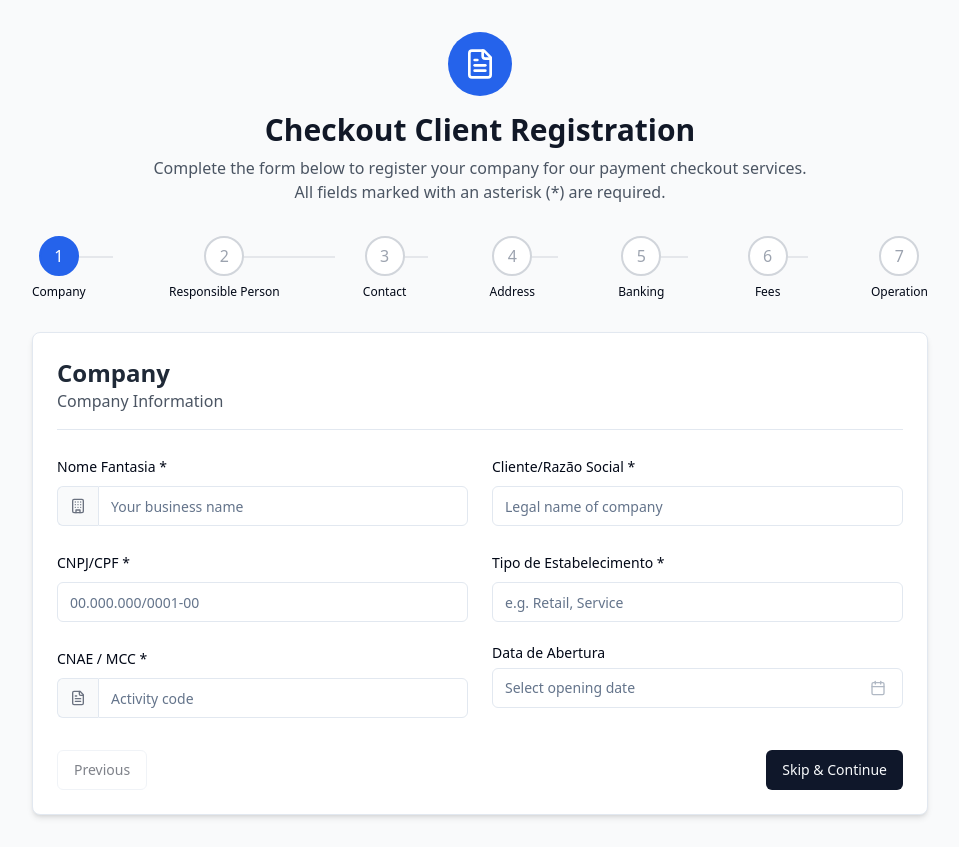
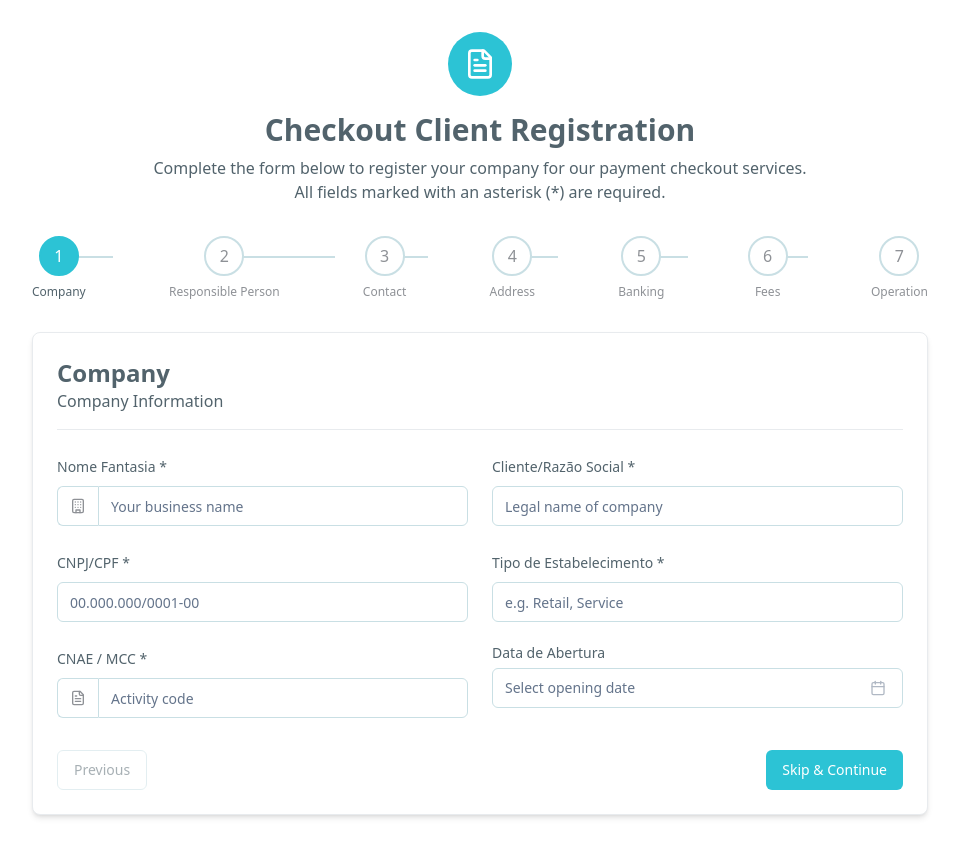
Before and after one commit to diegoquintao/checkout-client-flow, a React (Vite) app: page / in a window 1280 px wide. Shown: the whole page, without its empty margins (160-1119 px from the left). Built offline with nearby package versions, Linux system fonts and the light colour scheme.

Commit message:
Refactor: Apply Blip UAI design system
Apply the Blip UAI design system to all form sections.

```diff
--- a/src/components/FormHeader.tsx
+++ b/src/components/FormHeader.tsx
@@ -5,12 +5,12 @@ const FormHeader = () => {
   return (
     <div className="text-center mb-8">
       <div className="flex justify-center mb-4">
-        <div className="h-16 w-16 bg-blue-600 rounded-full flex items-center justify-center">
+        <div className="h-16 w-16 bg-primary rounded-full flex items-center justify-center hover:bg-primary-hover transition-colors">
           <FileText className="h-8 w-8 text-white" />
         </div>
       </div>
-      <h1 className="text-3xl font-bold text-gray-900 mb-2">Checkout Client Registration</h1>
-      <p className="text-gray-600 max-w-2xl mx-auto">
+      <h1 className="text-3xl font-bold text-blip-dark-gray mb-2">Checkout Client Registration</h1>
+      <p className="text-blip-text-gray max-w-2xl mx-auto">
         Complete the form below to register your company for our payment checkout services.
         All fields marked with an asterisk (*) are required.
       </p>
--- a/src/components/FormStepper.tsx
+++ b/src/components/FormStepper.tsx
@@ -23,19 +23,19 @@ const FormStepper = ({ steps, currentStep, onStepClick }: FormStepperProps) => {
           className={cn(
             "flex flex-col items-center relative cursor-pointer",
             index !== steps.length - 1 &&
-              "after:content-[''] after:absolute after:w-full after:h-[2px] after:bg-gray-200 after:top-5 after:left-1/2 after:translate-y-0"
+              "after:content-[''] after:absolute after:w-full after:h-[2px] after:bg-blip-light-cyan after:top-5 after:left-1/2 after:translate-y-0"
           )}
           onClick={() => onStepClick?.(index)}
         >
           <div
             className={cn(
-              "w-10 h-10 flex items-center justify-center rounded-full border-2 relative z-10",
+              "w-10 h-10 flex items-center justify-center rounded-full border-2 relative z-10 transition-all duration-200",
               currentStep === index
-                ? "bg-blue-600 border-blue-600 text-white"
+                ? "bg-primary border-primary text-white"
                 : index < currentStep
-                ? "bg-green-600 border-green-600 text-white"
-                : "bg-white border-gray-300 text-gray-400",
-              "hover:border-blue-400 transition-colors"
+                ? "bg-blip-success border-blip-success text-white"
+                : "bg-white border-blip-light-cyan text-blip-gray",
+              "hover:border-primary hover:shadow-sm"
             )}
           >
             {index < currentStep ? (
@@ -44,7 +44,10 @@ const FormStepper = ({ steps, currentStep, onStepClick }: FormStepperProps) => {
               <span>{index + 1}</span>
             )}
           </div>
-          <div className="text-xs mt-2 font-medium text-center">
+          <div className={cn(
+            "text-xs mt-2 font-medium text-center",
+            currentStep === index ? "text-blip-dark-gray" : "text-blip-gray"
+          )}>
             {step.title}
           </div>
         </div>
--- a/src/components/MultiStepForm.tsx
+++ b/src/components/MultiStepForm.tsx
@@ -1,3 +1,4 @@
+
 import { useState } from "react";
 import { Button } from "@/components/ui/button";
 import { Separator } from "@/components/ui/separator";
@@ -140,13 +141,13 @@ const MultiStepForm = () => {
         onStepClick={goToStep}
       />
 
-      <Card className="p-6 shadow-md mt-8">
+      <Card className="p-6 shadow-md mt-8 border-blip-soft-gray bg-white transition-all duration-200 hover:shadow-lg">
         <div className="mb-6">
-          <h2 className="text-2xl font-semibold text-gray-800">
+          <h2 className="text-2xl font-semibold text-blip-dark-gray">
             {steps[currentStep].title}
           </h2>
-          <p className="text-gray-600">{steps[currentStep].description}</p>
-          <Separator className="mt-4" />
+          <p className="text-blip-text-gray">{steps[currentStep].description}</p>
+          <Separator className="mt-4 bg-blip-soft-gray" />
         </div>
 
         {renderFormSection()}
@@ -156,18 +157,27 @@ const MultiStepForm = () => {
             variant="outline"
             onClick={handlePrevious}
             disabled={currentStep === 0}
+            className="border-blip-light-cyan text-blip-dark-gray hover:bg-blip-light-gray hover:text-blip-dark-gray"
           >
             Previous
           </Button>
 
           {currentStep !== steps.length - 1 && (
-            <Button type="button" onClick={handleNext}>
+            <Button
+              type="button"
+              onClick={handleNext}
+              className="bg-primary hover:bg-primary-hover text-white"
+            >
               Skip & Continue
             </Button>
           )}
 
           {currentStep === steps.length - 1 && (
-            <Button type="submit" form={`form-step-${currentStep}`}>
+            <Button
+              type="submit"
+              form={`form-step-${currentStep}`}
+              className="bg-primary hover:bg-primary-hover text-white"
+            >
               Submit Registration
             </Button>
           )}
--- a/src/components/form-sections/CompanyInfoForm.tsx
+++ b/src/components/form-sections/CompanyInfoForm.tsx
@@ -66,20 +66,20 @@ const CompanyInfoForm = ({ initialData = {}, onSubmit }: CompanyInfoFormProps) =
             name="fantasyName"
             render={({ field }) => (
               <FormItem>
-                <FormLabel>Nome Fantasia *</FormLabel>
+                <FormLabel className="text-blip-text-gray font-medium">Nome Fantasia *</FormLabel>
                 <FormControl>
                   <div className="flex">
-                    <div className="flex items-center px-3 bg-gray-50 border border-r-0 rounded-l-md border-input">
-                      <Building className="h-4 w-4 text-gray-500" />
+                    <div className="flex items-center px-3 bg-blip-secondary-light border border-r-0 rounded-l-md border-blip-light-cyan">
+                      <Building className="h-4 w-4 text-blip-gray" />
                     </div>
                     <Input
                       placeholder="Your business name"
                       {...field}
-                      className="rounded-l-none"
+                      className="rounded-l-none border-blip-light-cyan focus:border-primary focus:ring-primary"
                     />
                   </div>
                 </FormControl>
-                <FormMessage />
+                <FormMessage className="text-blip-error" />
               </FormItem>
             )}
           />
@@ -89,11 +89,15 @@ const CompanyInfoForm = ({ initialData = {}, onSubmit }: CompanyInfoFormProps) =
             name="legalName"
             render={({ field }) => (
               <FormItem>
-                <FormLabel>Cliente/Razão Social *</FormLabel>
+                <FormLabel className="text-blip-text-gray font-medium">Cliente/Razão Social *</FormLabel>
                 <FormControl>
-                  <Input placeholder="Legal name of company" {...field} />
+                  <Input
+                    placeholder="Legal name of company"
+                    {...field}
+                    className="border-blip-light-cyan focus:border-primary focus:ring-primary"
+                  />
                 </FormControl>
-                <FormMessage />
+                <FormMessage className="text-blip-error" />
               </FormItem>
             )}
           />
@@ -103,11 +107,15 @@ const CompanyInfoForm = ({ initialData = {}, onSubmit }: CompanyInfoFormProps) =
             name="documentNumber"
             render={({ field }) => (
               <FormItem>
-                <FormLabel>CNPJ/CPF *</FormLabel>
+                <FormLabel className="text-blip-text-gray font-medium">CNPJ/CPF *</FormLabel>
                 <FormControl>
-                  <Input placeholder="00.000.000/0001-00" {...field} />
+                  <Input
+                    placeholder="00.000.000/0001-00"
+                    {...field}
+                    className="border-blip-light-cyan focus:border-primary focus:ring-primary"
+                  />
                 </FormControl>
-                <FormMessage />
+                <FormMessage className="text-blip-error" />
               </FormItem>
             )}
           />
@@ -117,11 +125,15 @@ const CompanyInfoForm = ({ initialData = {}, onSubmit }: CompanyInfoFormProps) =
             name="establishmentType"
             render={({ field }) => (
               <FormItem>
-                <FormLabel>Tipo de Estabelecimento *</FormLabel>
+                <FormLabel className="text-blip-text-gray font-medium">Tipo de Estabelecimento *</FormLabel>
                 <FormControl>
-                  <Input placeholder="e.g. Retail, Service" {...field} />
+                  <Input
+                    placeholder="e.g. Retail, Service"
+                    {...field}
+                    className="border-blip-light-cyan focus:border-primary focus:ring-primary"
+                  />
                 </FormControl>
-                <FormMessage />
+                <FormMessage className="text-blip-error" />
               </FormItem>
             )}
           />
@@ -131,20 +143,20 @@ const CompanyInfoForm = ({ initialData = {}, onSubmit }: CompanyInfoFormProps) =
             name="cnae"
             render={({ field }) => (
               <FormItem>
-                <FormLabel>CNAE / MCC *</FormLabel>
+                <FormLabel className="text-blip-text-gray font-medium">CNAE / MCC *</FormLabel>
                 <FormControl>
                   <div className="flex">
-                    <div className="flex items-center px-3 bg-gray-50 border border-r-0 rounded-l-md border-input">
-                      <FileText className="h-4 w-4 text-gray-500" />
+                    <div className="flex items-center px-3 bg-blip-secondary-light border border-r-0 rounded-l-md border-blip-light-cyan">
+                      <FileText className="h-4 w-4 text-blip-gray" />
                     </div>
                     <Input
                       placeholder="Activity code"
                       {...field}
-                      className="rounded-l-none"
+                      className="rounded-l-none border-blip-light-cyan focus:border-primary focus:ring-primary"
                     />
                   </div>
                 </FormControl>
-                <FormMessage />
+                <FormMessage className="text-blip-error" />
               </FormItem>
             )}
           />
@@ -154,14 +166,14 @@ const CompanyInfoForm = ({ initialData = {}, onSubmit }: CompanyInfoFormProps) =
             name="openingDate"
             render={({ field }) => (
               <FormItem className="flex flex-col">
-                <FormLabel>Data de Abertura</FormLabel>
+                <FormLabel className="text-blip-text-gray font-medium">Data de Abertura</FormLabel>
                 <Popover>
                   <PopoverTrigger asChild>
                     <FormControl>
                       <Button
                         variant={"outline"}
                         className={cn(
-                          "pl-3 text-left font-normal",
+                          "pl-3 text-left font-normal border-blip-light-cyan",
                           !field.value && "text-muted-foreground"
                         )}
                       >
@@ -183,10 +195,11 @@ const CompanyInfoForm = ({ initialData = {}, onSubmit }: CompanyInfoFormProps) =
                         date > new Date() || date < new Date("1900-01-01")
                       }
                       initialFocus
+                      className="border-blip-light-cyan"
                     />
                   </PopoverContent>
                 </Popover>
-                <FormMessage />
+                <FormMessage className="text-blip-error" />
               </FormItem>
             )}
           />
--- a/src/pages/Index.tsx
+++ b/src/pages/Index.tsx
@@ -1,11 +1,10 @@
 
-import { useState } from "react";
 import MultiStepForm from "@/components/MultiStepForm";
 import FormHeader from "@/components/FormHeader";
 
 const Index = () => {
   return (
-    <div className="min-h-screen bg-gray-50">
+    <div className="min-h-screen bg-blip-secondary-light">
       <div className="container mx-auto px-4 py-8">
         <FormHeader />
         <MultiStepForm />
--- a/tailwind.config.ts
+++ b/tailwind.config.ts
@@ -1,3 +1,4 @@
+
 import type { Config } from "tailwindcss";
 
 export default {
@@ -25,16 +26,34 @@ export default {
 				background: 'hsl(var(--background))',
 				foreground: 'hsl(var(--foreground))',
 				primary: {
-					DEFAULT: 'hsl(var(--primary))',
-					foreground: 'hsl(var(--primary-foreground))'
+					DEFAULT: '#2CC3D5', // Blip primary cyan
+					foreground: '#FFFFFF',
+					hover: '#00A7BC', // Darker cyan for hover
+					focus: '#00A7BC',
+					light: '#C9DFE4', // Light cyan for subtle elements
 				},
 				secondary: {
-					DEFAULT: 'hsl(var(--secondary))',
-					foreground: 'hsl(var(--secondary-foreground))'
+					DEFAULT: '#8E9196', // Blip neutral gray
+					foreground: '#FFFFFF',
+					hover: '#52636C', // Darker gray for hover
+					light: '#F8F9FA', // Light gray for backgrounds
+				},
+				blip: {
+					cyan: '#2CC3D5',
+					'dark-cyan': '#00A7BC',
+					'light-cyan': '#C9DFE4',
+					gray: '#8E9196',
+					'dark-gray': '#52636C',
+					'light-gray': '#F8F9FA',
+					'soft-gray': '#E8EBEE',
+					'text-gray': '#52636C',
+					'error': '#FF4A1E',
+					'success': '#4DCB7B',
 				},
 				destructive: {
-					DEFAULT: 'hsl(var(--destructive))',
-					foreground: 'hsl(var(--destructive-foreground))'
+					DEFAULT: '#FF4A1E', // Blip error color
+					foreground: '#FFFFFF',
+					hover: '#E74A1E',
 				},
 				muted: {
 					DEFAULT: 'hsl(var(--muted))',
@@ -84,11 +103,21 @@ export default {
 					to: {
 						height: '0'
 					}
-				}
+				},
+				'fade-in': {
+					'0%': { opacity: '0', transform: 'translateY(5px)' },
+					'100%': { opacity: '1', transform: 'translateY(0)' }
+				},
+				'scale-in': {
+					'0%': { transform: 'scale(0.95)', opacity: '0' },
+					'100%': { transform: 'scale(1)', opacity: '1' }
+				},
 			},
 			animation: {
 				'accordion-down': 'accordion-down 0.2s ease-out',
-				'accordion-up': 'accordion-up 0.2s ease-out'
+				'accordion-up': 'accordion-up 0.2s ease-out',
+				'fade-in': 'fade-in 0.3s ease-out',
+				'scale-in': 'scale-in 0.2s ease-out'
 			}
 		}
 	},
```
Also changed, not shown: src/components/form-sections/ContactInfoForm.tsx (+32 -28 lines), src/components/form-sections/OperationInfoForm.tsx (+26 -28 lines).
